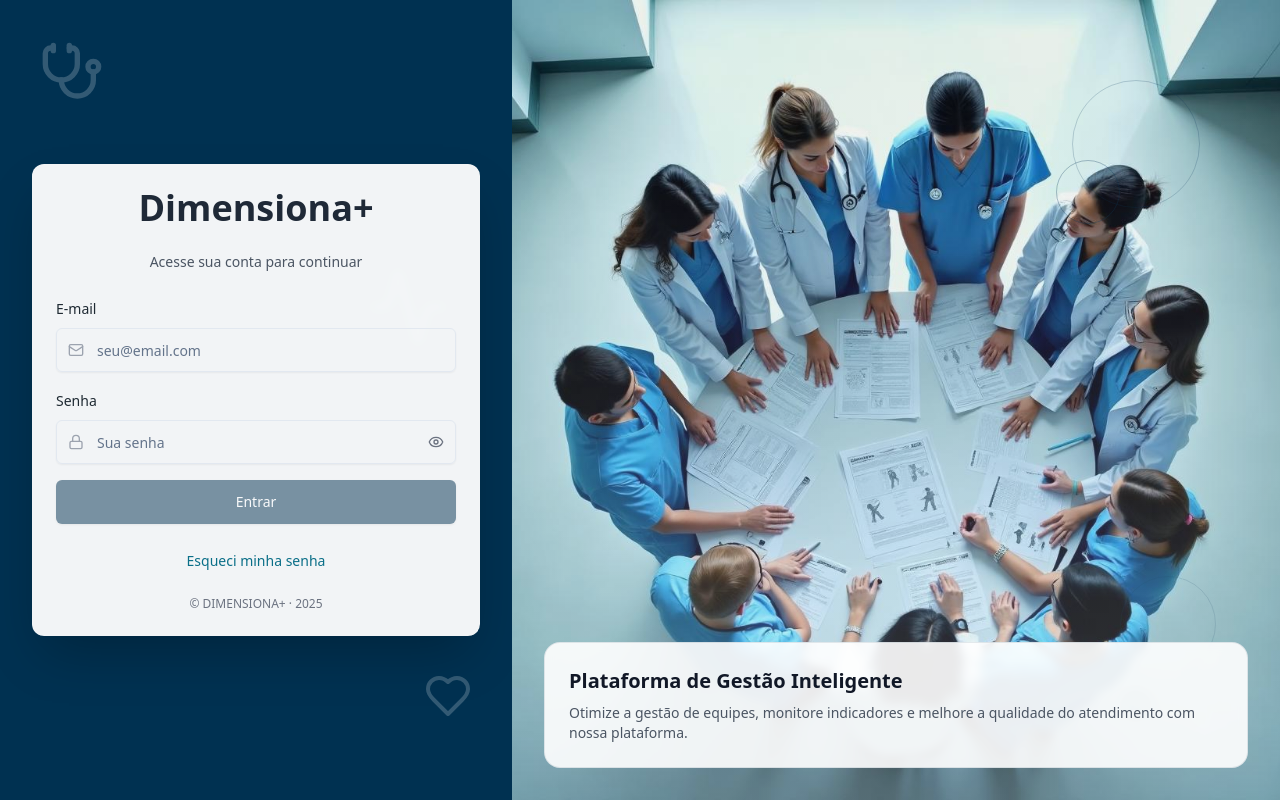
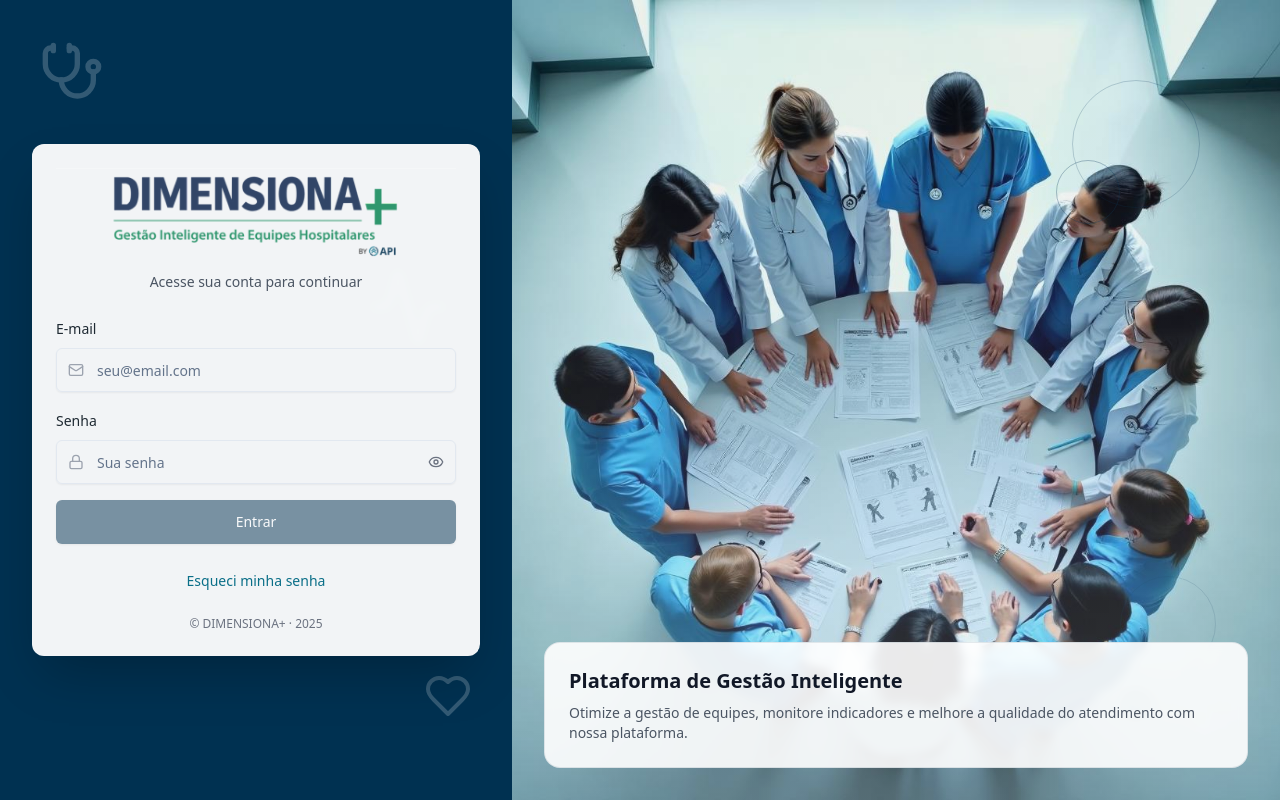
Before and after one commit to caioamorim1/frontend, a React (Vite) app: page /#/login in a window 1280 px wide. Built offline with nearby package versions, Linux system fonts and the light colour scheme; no server answers.

Commit message:
Refactor code structure for improved readability and maintainability

```diff
--- a/src/components/DimensionaLogo.tsx
+++ b/src/components/DimensionaLogo.tsx
@@ -1,5 +1,6 @@
 import { cn } from "@/lib/utils"; // ou sua função de utilitário para mesclar classes
 import React from "react";
+import logoLogin from "@/assets/logo-login.png";
 
 interface DimensionaLogoProps extends React.HTMLAttributes<HTMLDivElement> {
   size?: "sm" | "md" | "lg";
@@ -12,8 +13,12 @@ export function DimensionaLogo({ size = "md", className }: DimensionaLogoProps)
     lg: "text-4xl",
   };
   return (
-    <div className={cn("font-bold text-gray-800", sizeClasses[size], className)}>
-      Dimensiona+
+    <div className="h-20 flex items-center justify-center border-t border-white/20 px-6 py-3 mt-auto">
+      <img
+        src={logoLogin}
+        alt="Dimensiona+"
+        className="h-16 md:h-24 lg:h-28 w-auto object-contain opacity-90"
+      />
     </div>
   );
 }
--- a/src/features/admin-hospital/components/HospitalAdminSidebar.tsx
+++ b/src/features/admin-hospital/components/HospitalAdminSidebar.tsx
@@ -89,9 +89,8 @@ export default function HospitalAdminSidebar() {
   return (
     <aside className="w-72 bg-primary text-primary-foreground flex flex-col flex-shrink-0">
       <div className="h-16 flex items-center border-b border-white/20 px-4 gap-x-3">
-        {/* --- BOTÃO DE VOLTAR ADICIONADO --- */}
         <button
-          onClick={() => navigate("/admin/hospitais")} // Ação de voltar para a página anterior
+          onClick={() => navigate("/admin/hospitais")}
           className="p-2 rounded-full hover:bg-white/10 transition-colors flex-shrink-0"
           aria-label="Voltar"
         >
@@ -104,6 +103,8 @@ export default function HospitalAdminSidebar() {
           {hospital?.nome || "A carregar..."}
         </h1>
       </div>
+
+      {/* navegação principal */}
       <nav className="flex-1 px-4 py-6 overflow-y-auto">
         <ul>
           {navItems.map((item) => (
@@ -111,6 +112,16 @@ export default function HospitalAdminSidebar() {
           ))}
         </ul>
       </nav>
+
+      {/* logomarca no rodapé */}
+      <div className="h-20 flex items-center justify-center border-t border-white/20 px-6 py-3 mt-auto">
+        <img
+          src="/logo.png"
+          alt="Dimensiona+"
+          className="h-14 w-auto object-contain opacity-90"
+        />
+      </div>
     </aside>
   );
+
 }
```
Also changed, not shown: src/assets/logo-login.png (added).
